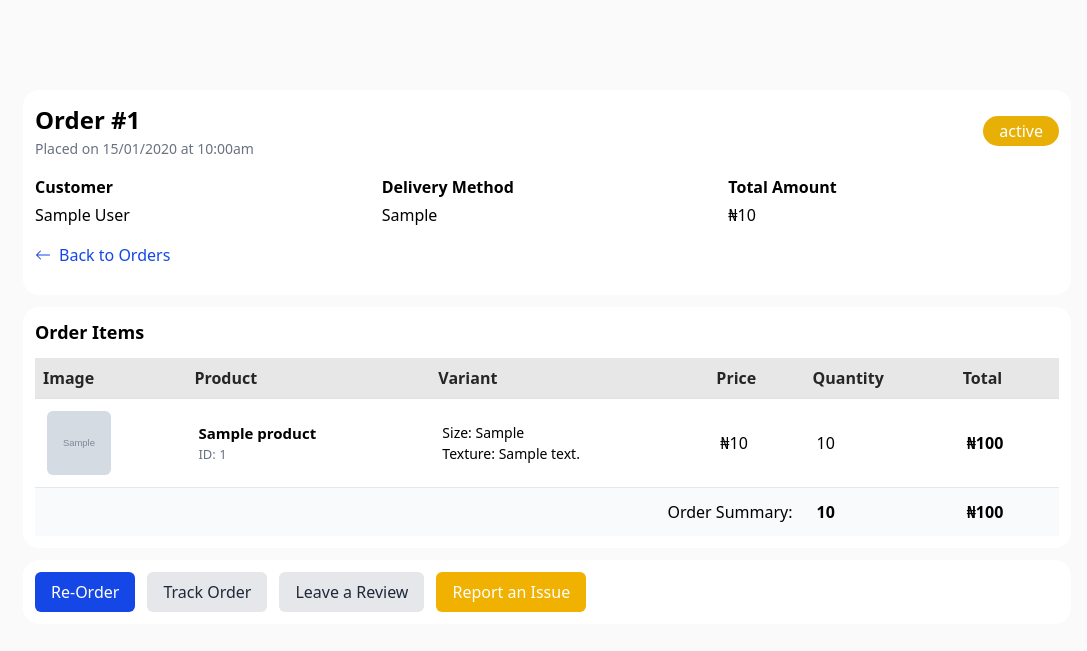
After one commit to samojeyinka/Customizable-e-commerce-store-for-any-niche, a PHP site: page /victosah/admin/dashboard/order-details.php?id=1 in a window 1280 px wide. The commit adds this page. Shown: the top 651 px of the page, without its empty margins (193-1280 px from the left). Run offline with PHP 8.4, Linux system fonts and the light colour scheme; tables that the repository leaves empty or names only in its code hold one stand-in row (values such as "Sample post"); grey boxes marked "Sample" are stand-in pictures.

Commit message:
The order details working except image

```diff
--- /dev/null
+++ b/admin/dashboard/order-details.php
@@ -0,0 +1,231 @@
+<?php
+// Enable error reporting for debugging
+error_reporting(E_ALL);
+ini_set('display_errors', 1);
+
+// Include authentication utility
+require_once '../../includes/auth/auth.php';
+require_once "../../config/config.php";
+
+// Database connection
+$conn = mysqli_connect('localhost', 'root', '', 'victosah');
+if (!$conn) {
+    die("Connection failed: " . mysqli_connect_error());
+}
+
+// Check if order ID is provided
+if (!isset($_GET['id']) || empty($_GET['id'])) {
+    die("Error: Order ID is required");
+}
+
+$order_id = intval($_GET['id']);
+
+// Get order details
+$order_sql = "SELECT
+                orders.id AS order_id,
+                orders.order_total,
+                orders.delivery_method,
+                orders.order_status,
+                orders.created_at AS order_date,
+                CONCAT(profiles.first_name, ' ', profiles.last_name) AS customer_name
+            FROM orders
+            LEFT JOIN profiles ON orders.user_id = profiles.user_id
+            WHERE orders.id = $order_id";
+
+$order_result = $conn->query($order_sql);
+if (!$order_result || $order_result->num_rows === 0) {
+    die("Error: Order not found");
+}
+
+$order = $order_result->fetch_assoc();
+
+// Format order date
+if (!empty($order['order_date'])) {
+    try {
+        $dt = new DateTime($order['order_date']);
+        $order['formatted_date'] = $dt->format('d/m/Y');
+        $order['formatted_time'] = $dt->format('h:ia');
+    } catch (Exception $e) {
+        $order['formatted_date'] = 'Invalid Date';
+        $order['formatted_time'] = 'Invalid Time';
+    }
+} else {
+    $order['formatted_date'] = 'N/A';
+    $order['formatted_time'] = 'N/A';
+}
+
+// Get order items with product details
+$items_sql = "SELECT
+                oi.id AS item_id,
+                oi.product_id,
+                oi.variant_id,
+                oi.quantity,
+                oi.price AS item_price,
+                p.product_name,
+                pv.size,
+                pv.texture,
+                pi.image_path
+            FROM order_items oi
+            LEFT JOIN products p ON oi.product_id = p.product_id
+            LEFT JOIN product_variants pv ON oi.variant_id = pv.variant_id
+            LEFT JOIN (
+                SELECT product_id, image_path
+                FROM product_images
+                WHERE is_main = 1
+            ) pi ON oi.product_id = pi.product_id
+            WHERE oi.order_id = $order_id";
+
+$items_result = $conn->query($items_sql);
+if (!$items_result) {
+    die("Error in query: " . $conn->error);
+}
+
+$order_items = $items_result->fetch_all(MYSQLI_ASSOC);
+
+// Calculate total quantity and amount
+$total_quantity = 0;
+$total_amount = 0;
+
+foreach ($order_items as &$item) {
+    $item['total_price'] = $item['quantity'] * $item['item_price'];
+    $total_quantity += $item['quantity'];
+    $total_amount += $item['total_price'];
+
+    // Set default image if no main image found
+    if (empty($item['image_path'])) {
+        $item['image_path'] = '../assets/products/default-product.jpg';
+    }
+}
+
+// Status classes configuration (same as in orders.php)
+$status_classes = [
+    'Confirmed' => 'bg-[#1A7E79]',
+    'Processing' => 'bg-[#E8B006]',
+    'Shipped' => 'bg-[#1A237E]',
+    'Dispatched' => 'bg-[#D51E5E]',
+    'Delivered' => 'bg-[#39D959]',
+    'Refunded' => 'bg-[#D93939]',
+    'Cancelled' => 'bg-red-500'
+];
+
+// Get status class
+$status_class = $status_classes[$order['order_status']] ?? 'bg-[#E8B006]';
+?>
+
+<!DOCTYPE html>
+<html lang="en">
+
+<head>
+    <meta charset="UTF-8">
+    <meta name="viewport" content="width=device-width, initial-scale=1.0">
+    <script src="https://unpkg.com/@tailwindcss/browser@4"></script>
+    <link rel="preconnect" href="https://fonts.gstatic.com" crossorigin>
+    <link href="https://fonts.googleapis.com/css2?family=League+Gothic&family=Montserrat:ital,wght@0,100..900;1,100..900&family=Onest:wght@100..900&family=Open+Sans:ital,wght@0,300..800;1,300..800&display=swap" rel="stylesheet">
+    <link rel="stylesheet" href="../style.css" />
+    <link rel="stylesheet" href="../styles/styles.css" />
+    <link rel="stylesheet" href="../styles/overlay.css">
+    <link rel="stylesheet" href="../styles/dropdown.css" />
+    <link rel="stylesheet" href="../styles/graph.css" />
+    <link rel="stylesheet" href="../styles/dash.css" />
+    <title>Order #<?php echo $order_id; ?> Details</title>
+</head>
+
+<body class="relative">
+    <div id="main" class="md:p-4 flex flex-col gap-3 bg-[#FAFAFA]">
+        <!-- Order Summary Card -->
+        <div class="w-full rounded-[16px] bg-white mx-auto p-3">
+            <div class="flex flex-col md:flex-row md:items-center justify-between mb-4">
+                <div>
+                    <h1 class="text-[20px] md:text-[24px] font-Onest font-semibold">Order #<?php echo htmlspecialchars($order['order_id']); ?></h1>
+                    <p class="text-[14px] text-gray-500">Placed on <?php echo htmlspecialchars($order['formatted_date'] . ' at ' . $order['formatted_time']); ?></p>
+                </div>
+                <div class="mt-2 md:mt-0">
+                    <span class="py-1 px-4 <?php echo $status_class; ?> text-white text-[16px] font-['Open Sans'] rounded-[28px]">
+                        <?php echo htmlspecialchars($order['order_status']); ?>
+                    </span>
+                </div>
+            </div>
+
+            <div class="grid grid-cols-1 md:grid-cols-3 gap-4 mb-4">
+                <div>
+                    <h2 class="text-[16px] font-semibold mb-1">Customer</h2>
+                    <p><?php echo htmlspecialchars($order['customer_name']); ?></p>
+                </div>
+                <div>
+                    <h2 class="text-[16px] font-semibold mb-1">Delivery Method</h2>
+                    <p><?php echo htmlspecialchars($order['delivery_method']); ?></p>
+                </div>
+                <div>
+                    <h2 class="text-[16px] font-semibold mb-1">Total Amount</h2>
+                    <p>₦<?php echo number_format($order['order_total']); ?></p>
+                </div>
+            </div>
+
+            <a href="./orders.php" class="inline-flex items-center gap-2 text-blue-700 mb-4">
+                <svg xmlns="http://www.w3.org/2000/svg" width="16" height="16" fill="currentColor" viewBox="0 0 16 16">
+                    <path fill-rule="evenodd" d="M15 8a.5.5 0 0 0-.5-.5H2.707l3.147-3.146a.5.5 0 1 0-.708-.708l-4 4a.5.5 0 0 0 0 .708l4 4a.5.5 0 0 0 .708-.708L2.707 8.5H14.5A.5.5 0 0 0 15 8z"/>
+                </svg>
+                Back to Orders
+            </a>
+        </div>
+
+        <!-- Order Items Table -->
+        <div class="w-full rounded-[16px] bg-white mx-auto p-3">
+            <h2 class="text-[18px] font-Onest font-semibold mb-3">Order Items</h2>
+
+            <div class="overflow-x-auto">
+                <table cols="" class="w-full shrink-0">
+                    <thead class="w-full bg-[#E7E7E7] text-[#262626] text-[15px] md:text-[16px] font-['Open Sans'] font-regular text-left border-b-1 border-[#E1E1E1]">
+                        <th class="p-2">Image</th>
+                        <th class="p-2">Product</th>
+                        <th class="p-2">Variant</th>
+                        <th class="p-2">Price</th>
+                        <th class="p-2">Quantity</th>
+                        <th class="p-2">Total</th>
+                    </thead>
+                    <tbody>
+                        <?php if (empty($order_items)): ?>
+                            <tr>
+                                <td colspan="6" class="text-center py-4">No items found for this order</td>
+                            </tr>
+                        <?php else: ?>
+                            <?php foreach ($order_items as $item): ?>
+                                <tr class="border-b border-gray-200">
+                                    <td class="p-3">
+                                        <img src="<?php echo htmlspecialchars($item['image_path']); ?>" alt="Product Image" class="w-16 h-16 object-cover rounded-md">
+                                    </td>
+                                    <td class="p-3">
+                                        <p class="text-[15px] font-semibold"><?php echo htmlspecialchars($item['product_name']); ?></p>
+                                        <p class="text-[13px] text-gray-500">ID: <?php echo htmlspecialchars($item['product_id']); ?></p>
+                                    </td>
+                                    <td class="p-3">
+                                        <p class="text-[14px]">Size: <?php echo htmlspecialchars($item['size']); ?></p>
+                                        <p class="text-[14px]">Texture: <?php echo htmlspecialchars($item['texture']); ?></p>
+                                    </td>
+                                    <td class="p-3">₦<?php echo number_format($item['item_price']); ?></td>
+                                    <td class="p-3"><?php echo $item['quantity']; ?></td>
+                                    <td class="p-3 font-semibold">₦<?php echo number_format($item['total_price']); ?></td>
+                                </tr>
+                            <?php endforeach; ?>
+                            <!-- Summary row -->
+                            <tr class="bg-gray-50">
+                                <td colspan="4" class="p-3 text-right">Order Summary:</td>
+                                <td class="p-3 font-semibold"><?php echo $total_quantity; ?></td>
+                                <td class="p-3 font-semibold">₦<?php echo number_format($total_amount); ?></td>
+                            </tr>
+                        <?php endif; ?>
+                    </tbody>
+                </table>
+            </div>
+        </div>
+
+        <!-- Action Buttons -->
+        <div class="w-full rounded-[16px] bg-white mx-auto p-3 flex flex-wrap gap-3">
+            <a href="../products/show.php?reorder=<?php echo $order['order_id']; ?>" class="py-2 px-4 bg-blue-700 text-white rounded-md hover:bg-blue-800">Re-Order</a>
+            <a href="./track-order.php?id=<?php echo $order['order_id']; ?>" class="py-2 px-4 bg-gray-200 text-gray-800 rounded-md hover:bg-gray-300">Track Order</a>
+            <a href="../products/review.php?order=<?php echo $order['order_id']; ?>" class="py-2 px-4 bg-gray-200 text-gray-800 rounded-md hover:bg-gray-300">Leave a Review</a>
+            <a href="./report-issue.php?id=<?php echo $order['order_id']; ?>" class="py-2 px-4 bg-yellow-500 text-white rounded-md hover:bg-yellow-600">Report an Issue</a>
+        </div>
+    </div>
+</body>
+</html>
--- a/admin/dashboard/orders.php
+++ b/admin/dashboard/orders.php
@@ -1,4 +1,4 @@
-k<?php
+<?php
 // Enable error reporting for debugging
 error_reporting(E_ALL);
 ini_set('display_errors', 1);
@@ -293,8 +293,9 @@ $status_classes = [
                                         <img src="../assets/user/action.svg" class="w-[20px] cursor-pointer" onclick="openOrdermenu(this)" />
 
                                         <!-- Order Menu (specific to this row) -->
-                                        <div class="ordermenu-content h-full bg-white border-[1px] border-[#E1E1E1] shadow-md p-4 rounded-[4px]">
+                                        <div class=" h-full bg-white border-[1px] border-[#E1E1E1] shadow-md p-4 rounded-[4px]">
     <div class="flex flex-col gap-3">
+        <a href="./order-details.php?id=<?php echo $order['order_id']; ?>" class="text-[16px] font-medium text-[#262626]">View Details</a>
         <a href="../products/show.php?reorder=<?php echo $order['order_id']; ?>" class="text-[16px] font-medium text-[#262626]">Re-Order</a>
         <a href="./track-order.php?id=<?php echo $order['order_id']; ?>" class="text-[16px] font-medium text-[#262626]">Track Order</a>
         <a href="../products/review.php?order=<?php echo $order['order_id']; ?>" class="text-[16px] font-medium text-[#262626]">Leave a review</a>
```
Lines whose indentation alone changed are shown as unchanged.
